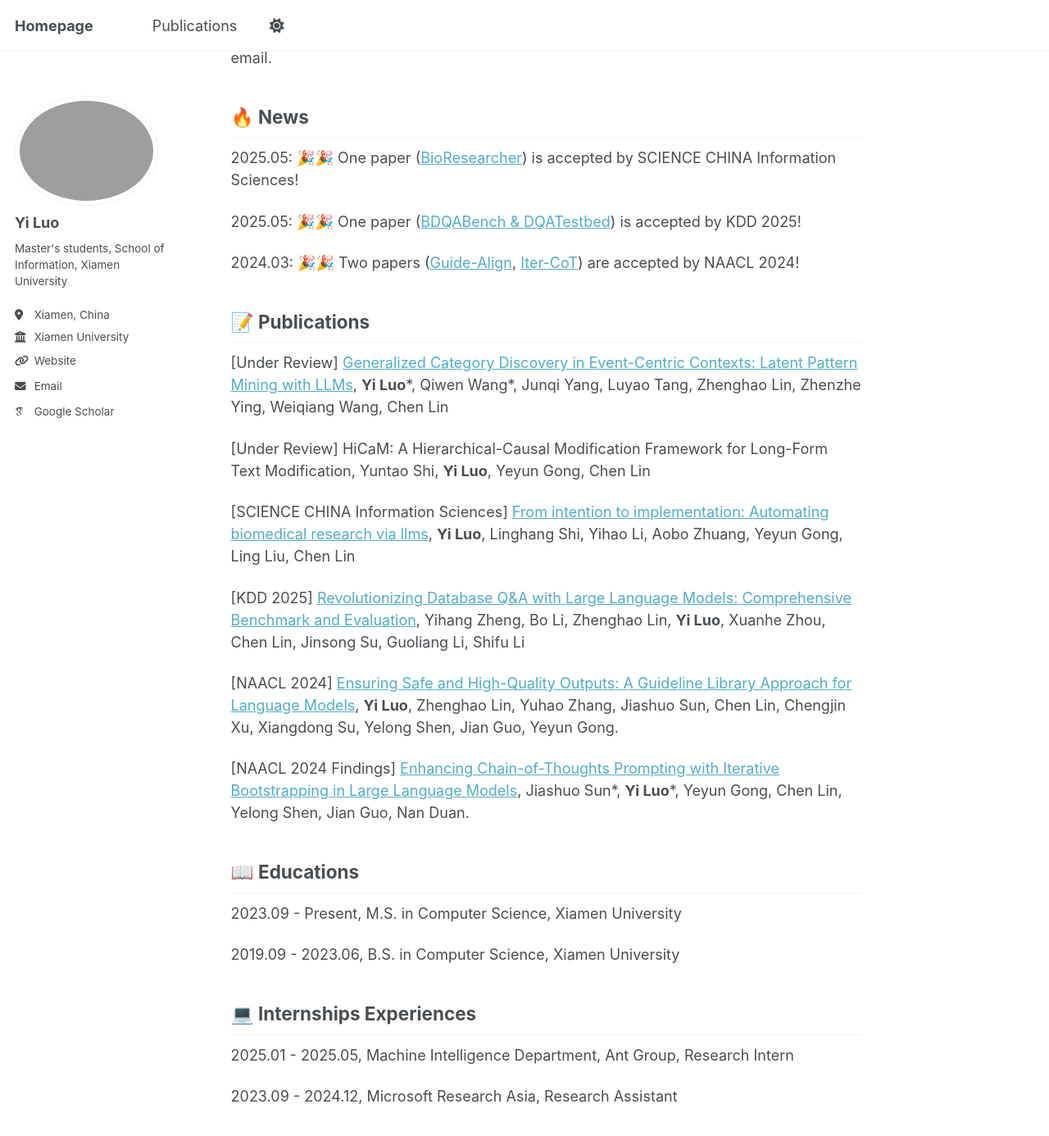
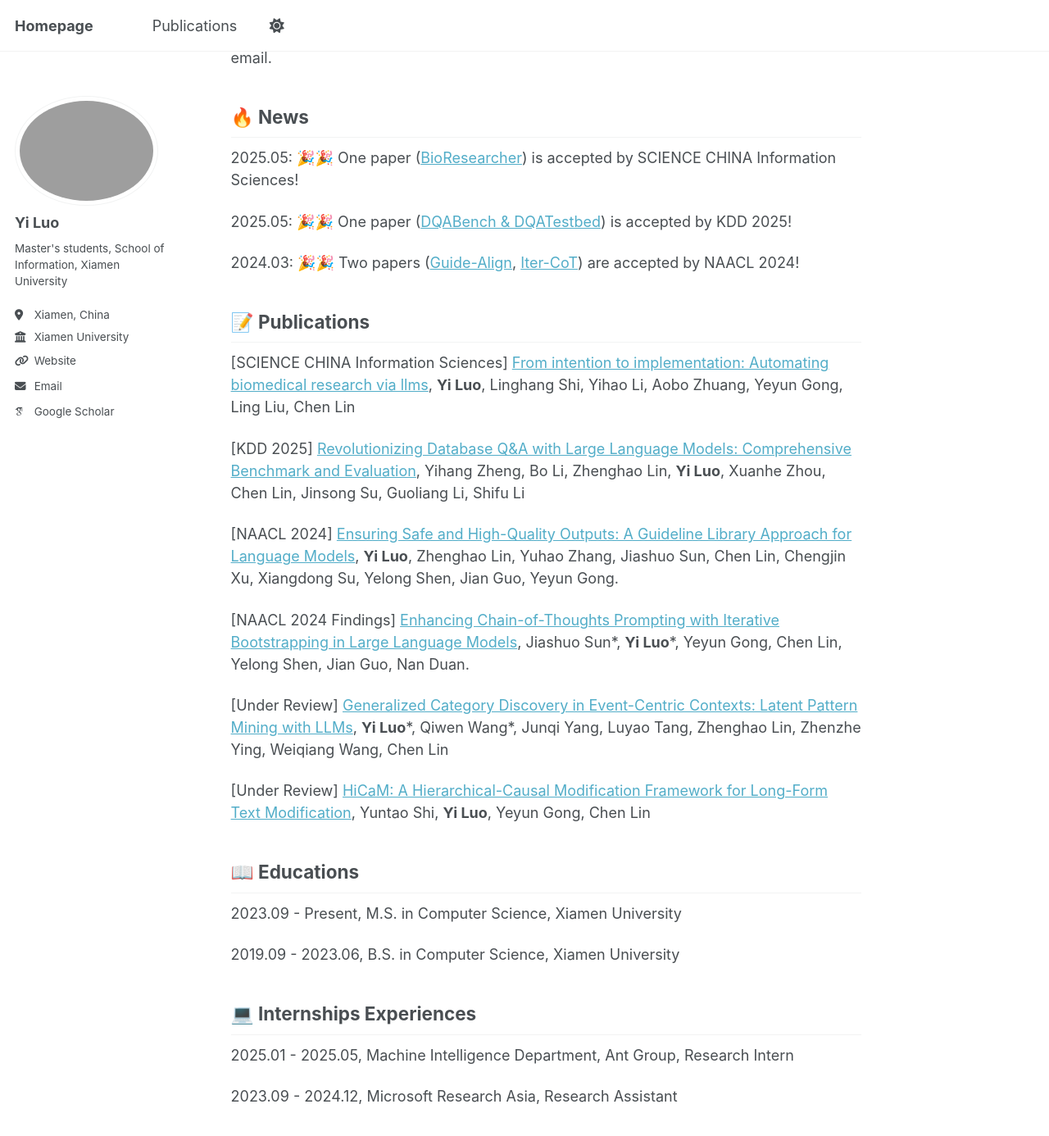
Before and after one commit to YiLuo59/YiLuo59.github.io, a Jekyll site: the page built from _pages/about.md, in a window 1280 px wide and 1400 px high, scrolled down 729 px. Shown: the top 1386 px of the window at 82% size. Built offline with Jekyll 4.4.1, drawn with Linux system fonts in a browser that asks for light colours; some web fonts are replaced; part of the change alters nothing that is shown.

Commit message:
Update about.md

```diff
--- a/_pages/about.md
+++ b/_pages/about.md
@@ -26,16 +26,11 @@ Currently, my research interests are primarily focused on Large Language Models
 
 2025.05: 🎉🎉 One paper ([BioResearcher](https://arxiv.org/abs/2412.09429)) is accepted by SCIENCE CHINA Information Sciences!
 
-2025.05: 🎉🎉 One paper ([BDQABench & DQATestbed](https://arxiv.org/abs/2409.04475)) is accepted by KDD 2025!
+2025.05: 🎉🎉 One paper ([DQABench & DQATestbed](https://arxiv.org/abs/2409.04475)) is accepted by KDD 2025!
 
 2024.03: 🎉🎉 Two papers ([Guide-Align](https://arxiv.org/pdf/2403.11838.pdf), [Iter-CoT](https://arxiv.org/abs/2304.11657)) are accepted by NAACL 2024!
 
 ## 📝 Publications
-
-[Under Review] [Generalized Category Discovery in Event-Centric Contexts: Latent Pattern Mining with LLMs](https://arxiv.org/abs/2505.23304),
-**Yi Luo**\*, Qiwen Wang\*, Junqi Yang, Luyao Tang, Zhenghao Lin, Zhenzhe Ying, Weiqiang Wang, Chen Lin
-
-[Under Review] HiCaM: A Hierarchical-Causal Modification Framework for Long-Form Text Modification, Yuntao Shi, **Yi Luo**, Yeyun Gong, Chen Lin
 
 [SCIENCE CHINA Information Sciences] [From intention to implementation: Automating biomedical research via llms](https://arxiv.org/abs/2412.09429), **Yi Luo**, Linghang Shi, Yihao Li, Aobo Zhuang, Yeyun Gong, Ling Liu, Chen Lin
 
@@ -45,6 +40,10 @@ Currently, my research interests are primarily focused on Large Language Models
 
 [NAACL 2024 Findings] [Enhancing Chain-of-Thoughts Prompting with Iterative Bootstrapping in Large Language Models](https://arxiv.org/abs/2304.11657), Jiashuo Sun*, **Yi Luo**\*, Yeyun Gong, Chen Lin, Yelong Shen, Jian Guo, Nan Duan.
 
+[Under Review] [Generalized Category Discovery in Event-Centric Contexts: Latent Pattern Mining with LLMs](https://arxiv.org/abs/2505.23304),
+**Yi Luo**\*, Qiwen Wang\*, Junqi Yang, Luyao Tang, Zhenghao Lin, Zhenzhe Ying, Weiqiang Wang, Chen Lin
+
+[Under Review] [HiCaM: A Hierarchical-Causal Modification Framework for Long-Form Text Modification](https://arxiv.org/abs/2505.24319), Yuntao Shi, **Yi Luo**, Yeyun Gong, Chen Lin
 ## 📖 Educations
 2023.09 - Present, M.S. in Computer Science, Xiamen University
 
```
